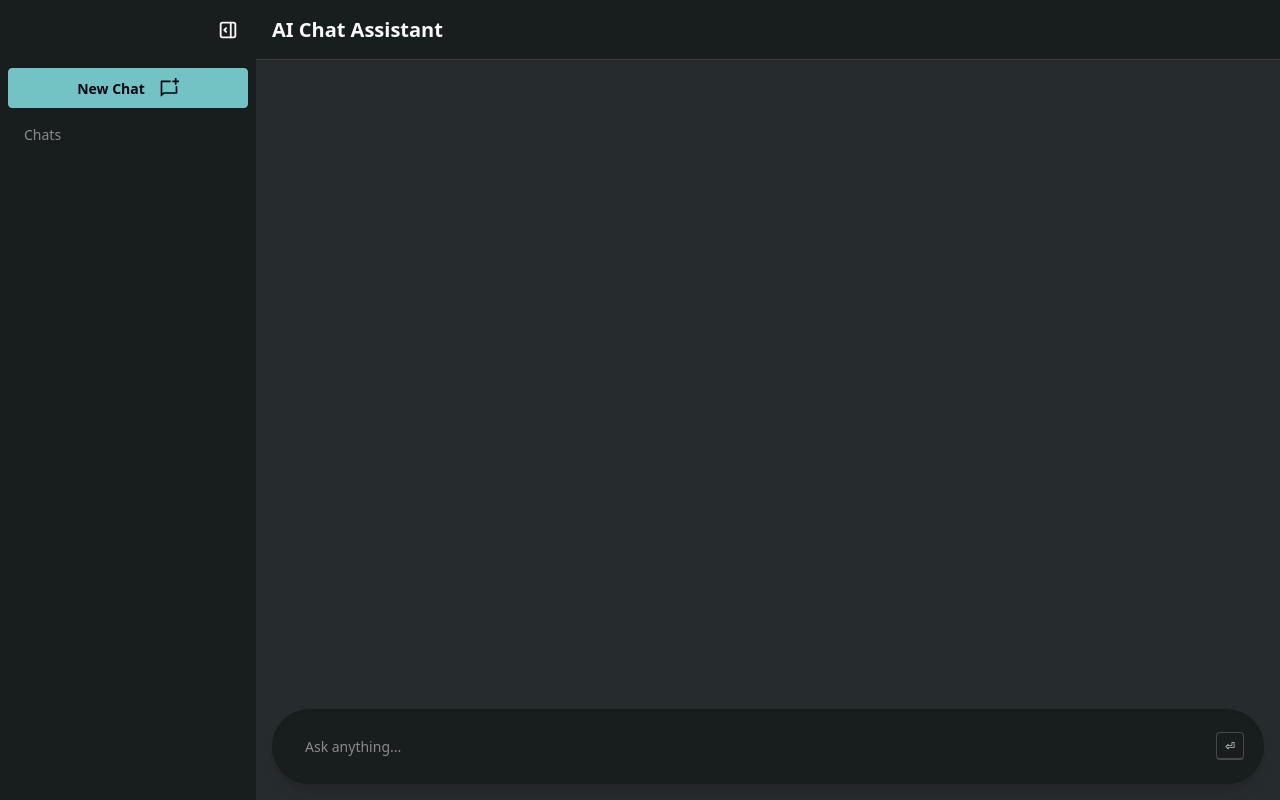
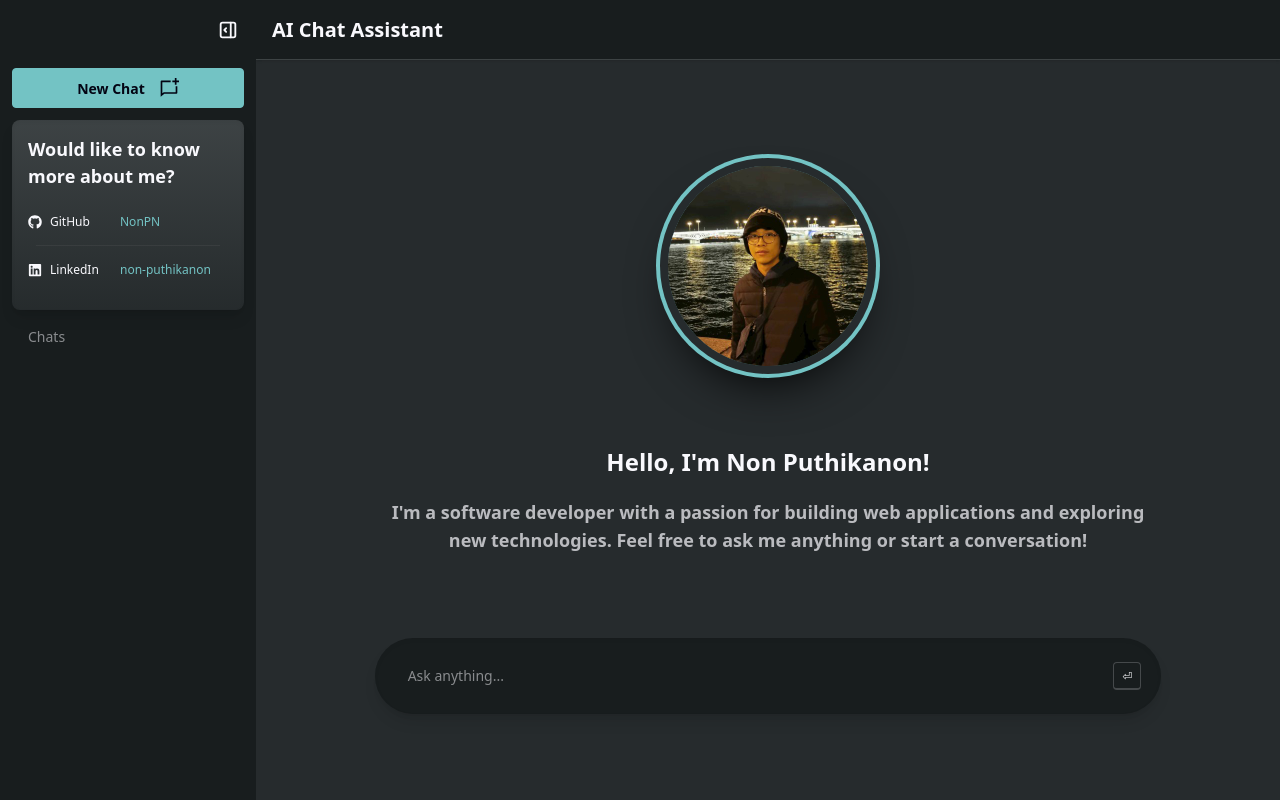
Before and after one commit to NonPN/NonPN.github.io, a React (Vite) app: page / in a window 1280 px wide. Both pictures are taken after a click on the label "open sidebar". Built offline with nearby package versions, Linux system fonts and the light colour scheme.

Commit message:
feat: add ChatAbout for start conversation

```diff
--- /dev/null
+++ b/src/components/about/AboutCard.tsx
@@ -0,0 +1,160 @@
+import { FaGithub, FaLink, FaLinkedin } from "react-icons/fa";
+import { FaRegFaceMehBlank } from "react-icons/fa6";
+
+const AboutCard = () => {
+  return (
+    // <ul className="list rounded-box is-drawer-close:hidden bg-base-300 mt-3 shadow-lg inset-shadow-sm">
+    //   <li className="p-4 pb-2 text-xs tracking-wide opacity-60">
+    //     Most played songs this week
+    //   </li>
+    //   <li className="list-row">
+    //     <div>
+    //       <img
+    //         className="rounded-box size-10"
+    //         src="https://img.daisyui.com/images/profile/demo/1@94.webp"
+    //       />
+    //     </div>
+    //     <div>
+    //       <div>Dio Lupa</div>
+    //       <div className="text-xs font-semibold uppercase opacity-60">
+    //         Remaining Reason
+    //       </div>
+    //     </div>
+    //     <button className="btn btn-square btn-ghost">
+    //       <svg
+    //         className="size-[1.2em]"
+    //         xmlns="http://www.w3.org/2000/svg"
+    //         viewBox="0 0 24 24"
+    //       >
+    //         <g
+    //           strokeLinejoin="round"
+    //           strokeLinecap="round"
+    //           strokeWidth="2"
+    //           fill="none"
+    //           stroke="currentColor"
+    //         >
+    //           <path d="M6 3L20 12 6 21 6 3z"></path>
+    //         </g>
+    //       </svg>
+    //     </button>
+    //     <button className="btn btn-square btn-ghost">
+    //       <svg
+    //         className="size-[1.2em]"
+    //         xmlns="http://www.w3.org/2000/svg"
+    //         viewBox="0 0 24 24"
+    //       >
+    //         <g
+    //           strokeLinejoin="round"
+    //           strokeLinecap="round"
+    //           strokeWidth="2"
+    //           fill="none"
+    //           stroke="currentColor"
+    //         >
+    //           <path d="M19 14c1.49-1.46 3-3.21 3-5.5A5.5 5.5 0 0 0 16.5 3c-1.76 0-3 .5-4.5 2-1.5-1.5-2.74-2-4.5-2A5.5 5.5 0 0 0 2 8.5c0 2.3 1.5 4.05 3 5.5l7 7Z"></path>
+    //         </g>
+    //       </svg>
+    //     </button>
+    //   </li>
+    //   <li className="list-row">
+    //     <div>
+    //       <img
+    //         className="rounded-box size-10"
+    //         src="https://img.daisyui.com/images/profile/demo/4@94.webp"
+    //       />
+    //     </div>
+    //     <div>
+    //       <div>Ellie Beilish</div>
+    //       <div className="text-xs font-semibold uppercase opacity-60">
+    //         Bears of a fever
+    //       </div>
+    //     </div>
+    //     <button className="btn btn-square btn-ghost">
+    //       <svg
+    //         className="size-[1.2em]"
+    //         xmlns="http://www.w3.org/2000/svg"
+    //         viewBox="0 0 24 24"
+    //       >
+    //         <g
+    //           strokeLinejoin="round"
+    //           strokeLinecap="round"
+    //           strokeWidth="2"
+    //           fill="none"
+    //           stroke="currentColor"
+    //         >
+    //           <path d="M6 3L20 12 6 21 6 3z"></path>
+    //         </g>
+    //       </svg>
+    //     </button>
+    //     <button className="btn btn-square btn-ghost">
+    //       <svg
+    //         className="size-[1.2em]"
+    //         xmlns="http://www.w3.org/2000/svg"
+    //         viewBox="0 0 24 24"
+    //       >
+    //         <g
+    //           strokeLinejoin="round"
+    //           strokeLinecap="round"
+    //           strokeWidth="2"
+    //           fill="none"
+    //           stroke="currentColor"
+    //         >
+    //           <path d="M19 14c1.49-1.46 3-3.21 3-5.5A5.5 5.5 0 0 0 16.5 3c-1.76 0-3 .5-4.5 2-1.5-1.5-2.74-2-4.5-2A5.5 5.5 0 0 0 2 8.5c0 2.3 1.5 4.05 3 5.5l7 7Z"></path>
+    //         </g>
+    //       </svg>
+    //     </button>
+    //   </li>
+    // </ul>
+    <div>
+      <button
+        onClick={() => {}}
+        className="btn btn-soft is-drawer-close:p-0 is-drawer-open:hidden mt-3 w-full"
+      >
+        <FaRegFaceMehBlank
+          className="is-drawer-open:ml-2 is-drawer-close:size-4"
+          size={20}
+        />
+      </button>
+      <div className="card is-drawer-close:hidden from-base-300 to-base-100 mt-3 bg-linear-to-b shadow-lg inset-shadow-sm">
+        <div className="card-body p-4">
+          <h2 className="card-title">Would like to know more about me?</h2>
+          <ul className="list">
+            <li className="list-row px-0">
+              <label className="flex gap-5">
+                <div className="flex w-18 items-center gap-2">
+                  <FaGithub />
+                  <text className="text-xs">GitHub</text>
+                </div>
+                <a
+                  href="https://github.com/NonPN"
+                  target="_blank"
+                  rel="noopener noreferrer"
+                  className="link link-info link-hover text-xs"
+                >
+                  NonPN
+                </a>
+              </label>
+            </li>
+            <li className="list-row px-0">
+              <label className="flex gap-5">
+                <div className="flex w-18 items-center gap-2">
+                  <FaLinkedin />
+                  <text className="text-xs">LinkedIn</text>
+                </div>
+                <a
+                  href="https://www.linkedin.com/in/non-puthikanon/"
+                  target="_blank"
+                  rel="noopener noreferrer"
+                  className="link link-info link-hover text-xs"
+                >
+                  non-puthikanon
+                </a>
+              </label>
+            </li>
+          </ul>
+        </div>
+      </div>
+    </div>
+  );
+};
+
+export default AboutCard;
--- /dev/null
+++ b/src/components/about/ChatAbout.tsx
@@ -0,0 +1,27 @@
+import ChatInput, { type ChatInputProps } from "@/components/chat/ChatInput";
+import Me from "@/assets/me.jpeg";
+
+const ChatAbout = ({ onSendMessage }: ChatInputProps) => {
+  return (
+    <div className="flex h-screen w-full flex-1 flex-col items-center justify-center p-4">
+      <div className="avatar">
+        <div className="ring-primary ring-offset-base-100 m-10 w-30 rounded-full shadow-2xl ring-4 shadow-black ring-offset-8 transition-transform duration-300 ease-in-out hover:scale-105 lg:w-50">
+          <img src={Me} />
+        </div>
+      </div>
+      <div className="my-10 max-w-3xl text-center font-semibold">
+        <h2 className="mb-5 text-2xl font-semibold">
+          Hello, I'm Non Puthikanon!
+        </h2>
+        <p className="text-base-content/70 mb-6 text-center text-sm lg:text-lg">
+          I'm a software developer with a passion for building web applications
+          and exploring new technologies. Feel free to ask me anything or start
+          a conversation!
+        </p>
+      </div>
+      <ChatInput className="min-w-5/6" onSendMessage={onSendMessage} />
+    </div>
+  );
+};
+
+export default ChatAbout;
--- a/src/components/chat/ChatInput.tsx
+++ b/src/components/chat/ChatInput.tsx
@@ -1,11 +1,16 @@
 import { useEffect, useRef, useState } from "react";
 
-interface ChatInputProps {
+export interface ChatInputProps {
   onSendMessage: (message: string) => void;
   isLoading?: boolean;
+  className?: string;
 }
 
-const ChatInput = ({ onSendMessage, isLoading = false }: ChatInputProps) => {
+const ChatInput = ({
+  onSendMessage,
+  isLoading = false,
+  className,
+}: ChatInputProps) => {
   const [message, setMessage] = useState("");
   const [multipleLines, setMultipleLines] = useState(false);
   const ref = useRef<HTMLTextAreaElement>(null);
@@ -21,7 +26,7 @@ const ChatInput = ({ onSendMessage, isLoading = false }: ChatInputProps) => {
   };
 
   useEffect(() => {
-    if (message.includes("\n")) {
+    if (message.includes("\n") || message.length > 100) {
       setMultipleLines(true);
     } else {
       setMultipleLines(false);
@@ -32,7 +37,7 @@ const ChatInput = ({ onSendMessage, isLoading = false }: ChatInputProps) => {
   }, [message, isLoading]);
 
   return (
-    <div className="p-4">
+    <div className={`p-5 ${className || ""}`}>
       <div
         className={`bg-base-200 flex min-h-15 items-center gap-4 ${multipleLines ? "rounded-2xl" : "rounded-full"} p-5 shadow-lg inset-shadow-sm`}
       >
--- a/src/components/chat/ChatMessage.tsx
+++ b/src/components/chat/ChatMessage.tsx
@@ -5,7 +5,7 @@ const ChatMessage = ({ content, isAI, timestamp }: Message) => {
   return (
     <div className={`chat ${isAI ? "chat-start" : "chat-end"} mb-4`}>
       <div
-        className={`${isAI ? "chat-bubble" : "chat-bubble chat-bubble-primary"} wrap-break-word whitespace-pre-wrap`}
+        className={`${isAI ? "chat-bubble" : "chat-bubble chat-bubble-primary"} max-w-3/4 wrap-break-word whitespace-pre-wrap`}
       >
         <Markdown>{content}</Markdown>
         <span className="mt-1 block text-xs opacity-70">{timestamp}</span>
--- a/src/components/chat/ChatMessageList.tsx
+++ b/src/components/chat/ChatMessageList.tsx
@@ -14,7 +14,7 @@ const ChatMessageList = ({ messages }: ChatMessageListProps) => {
   }, [messages]);
 
   return (
-    <div className="max-w-full flex-1 overflow-y-auto p-4">
+    <div className="max-w-full flex-1 overflow-y-auto px-5 py-5 lg:px-10">
       {messages.map((message) => (
         <ChatMessage
           key={message.id}
--- a/src/components/chat/ChatSidebar.tsx
+++ b/src/components/chat/ChatSidebar.tsx
@@ -1,4 +1,5 @@
 import { SIDE_BAR_DRAWER_ID } from "@/pages/Home";
+import AboutCard from "@/components/about/AboutCard";
 import { useChatStore } from "@/store/ChatStore";
 import {
   TbLayoutSidebarLeftExpand,
@@ -43,11 +44,10 @@ const ChatSidebar = ({ onNewChat }: ChatSidebarProps) => {
             />
           </label>
         </div>
-        <ul className="menu w-full grow">
-          <li className="mb-2">
+        <div className="is-drawer-close:px-2 w-full px-3 pt-2">
           <button
             onClick={onNewChat}
-              className="btn btn-primary is-drawer-close:p-0"
+            className="btn btn-primary is-drawer-close:p-0 w-full"
           >
             <text className="is-drawer-close:hidden">New Chat</text>
             <RiChatNewLine
@@ -55,7 +55,9 @@ const ChatSidebar = ({ onNewChat }: ChatSidebarProps) => {
               size={20}
             />
           </button>
-          </li>
+          <AboutCard />
+        </div>
+        <ul className="menu w-full grow px-3">
           <text className="is-drawer-close:hidden px-4 py-2 opacity-50">
             Chats
           </text>
--- a/src/pages/Home.tsx
+++ b/src/pages/Home.tsx
@@ -1,16 +1,16 @@
-import { useState } from "react";
+import { useEffect, useState } from "react";
 import ChatSidebar from "@/components/chat/ChatSidebar";
 import ChatMessageList from "@/components/chat/ChatMessageList";
 import ChatInput from "@/components/chat/ChatInput";
 import type { Message } from "@/types/chat";
 import { useChatStore } from "@/store/ChatStore";
 import { RiMenuFold2Line } from "react-icons/ri";
+import ChatAbout from "@/components/about/ChatAbout";
 
 export const SIDE_BAR_DRAWER_ID = "chat-sidebar-drawer";
 
 const Home = () => {
   const {
-    chats,
     chatSideBar,
     activeChatId,
     getActiveChat,
@@ -19,6 +19,7 @@ const Home = () => {
     createNewChat,
   } = useChatStore();
   const [isLoading, setIsLoading] = useState(false);
+  const [isNewChat, setIsNewChat] = useState(false);
   const messages = getActiveChat()?.messages || [];
 
   const handleSendMessage = async (content: string) => {
@@ -33,12 +34,12 @@ const Home = () => {
     };
 
     // Work around to ensure a chat exists
-    const chatId =
-      activeChatId && Object.keys(chats).length > 0 && chatSideBar.length > 0
-        ? activeChatId
-        : createNewChat();
+    const chatId = isNewChat
+      ? createNewChat()
+      : activeChatId || createNewChat();
     setActiveChat(chatId);
     addMessage(chatId, userMessage);
+    setIsNewChat(false);
 
     try {
       // TODO: Implement AI response logic here
@@ -60,9 +61,19 @@ const Home = () => {
   };
 
   const handleNewChat = () => {
-    const chatId = createNewChat();
-    setActiveChat(chatId);
+    setIsNewChat(true);
   };
+
+  useEffect(() => {
+    if (chatSideBar.length === 0) {
+      setIsNewChat(true);
+    } else if (
+      !chatSideBar.some((c) => c.id === activeChatId) &&
+      chatSideBar.length > 0
+    ) {
+      setActiveChat(chatSideBar[0].id);
+    }
+  }, [chatSideBar]);
 
   return (
     <div className="drawer lg:drawer-open">
@@ -81,8 +92,19 @@ const Home = () => {
             AI Chat Assistant
           </h1>
         </div>
-        <ChatMessageList messages={messages} />
-        <ChatInput onSendMessage={handleSendMessage} isLoading={isLoading} />
+        {isNewChat ? (
+          <>
+            <ChatAbout onSendMessage={handleSendMessage} />
+          </>
+        ) : (
+          <>
+            <ChatMessageList messages={messages} />
+            <ChatInput
+              onSendMessage={handleSendMessage}
+              isLoading={isLoading}
+            />
+          </>
+        )}
       </div>
     </div>
   );
```
Also changed, not shown: src/assets/me.jpeg (added). Lines whose indentation alone changed are shown as unchanged.
